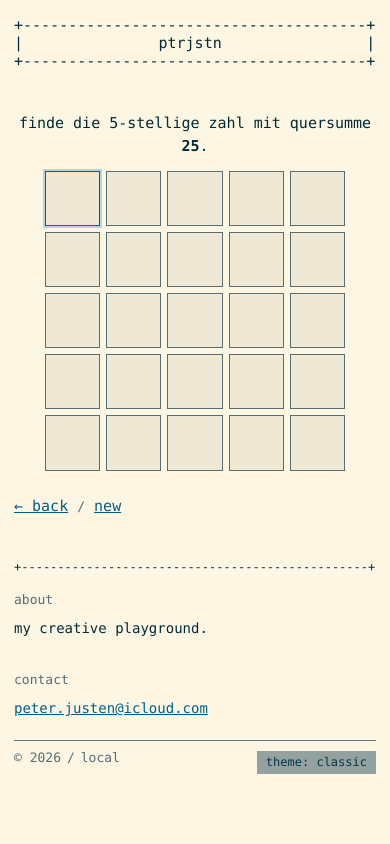
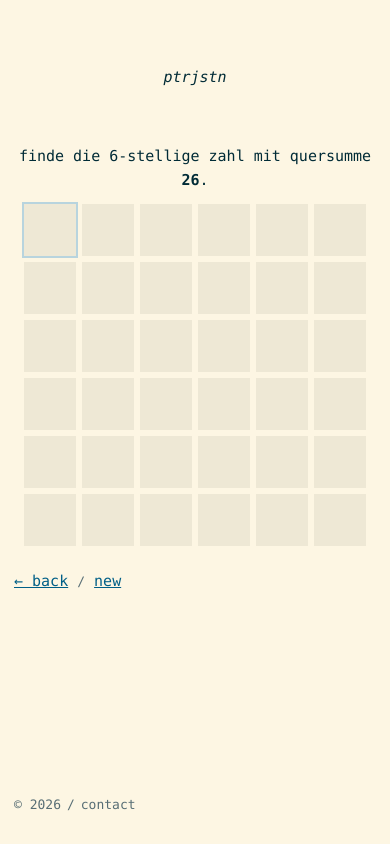
Before and after one commit to ptrjstn/website, a plain HTML site: page d001.html in a window 390 px wide. Drawn offline with Linux system fonts and the light colour scheme.

Commit message:
reduced design; made sumit playground bigger;

```diff
--- a/d001.html
+++ b/d001.html
@@ -3,18 +3,16 @@
 <head>
   <meta charset="utf-8" />
   <meta name="viewport" content="width=device-width, initial-scale=1" />
-  <title>drop 02 — Primes</title>
+  <title>drop 001 - sumit</title>
   <link rel="stylesheet" href="styles.css" />
 </head>
 
 <body>
   <main class="wrap">
-    <pre class="ascii" data-ascii="header" data-title="ptrjstn"></pre>
-
-    <h1 class="sr-only">ptrjstn</h1>
+    <div class="site-title">ptrjstn</div>
 
     <section class="page-content">
-    <p class="text">finde die 5-stellige zahl mit quersumme <strong id="targetSum"></strong>.</p>
+    <p class="text">finde die 6-stellige zahl mit quersumme <strong id="targetSum"></strong>.</p>
 
     <div class="game">
       <div class="board" id="board" aria-label="Primes board"></div>
@@ -31,16 +29,13 @@
       <a href="#" id="newGame">new</a>
     </p>
     </section>
+    <div class="footer-divider" aria-hidden="true"></div>
 
-    <pre class="ascii" aria-hidden="true" data-ascii="line"></pre>
-
-    <div id="sharedMeta"></div>
 
     <div id="sharedFooter"></div>
   </main>
 
   <script src="fragments.js"></script>
-  <script src="shell.js"></script>
 
   <script>
     const boardEl = document.getElementById("board");
@@ -49,8 +44,8 @@
     const newGame = document.getElementById("newGame");
     const targetSumEl = document.getElementById("targetSum");
 
-    const ROWS = 5;
-    const COLS = 5;
+    const ROWS = 6;
+    const COLS = 6;
     let answer = "";
     let row = 0;
     let gameOver = false;
@@ -191,12 +186,12 @@
       return s.split("").reduce((acc, d) => acc + Number(d || 0), 0);
     }
 
-    function randomFiveDigit() {
-      return String(Math.floor(Math.random() * 90000) + 10000);
+    function randomSixDigit() {
+      return String(Math.floor(Math.random() * 900000) + 100000);
     }
 
     function startGame() {
-      answer = randomFiveDigit();
+      answer = randomSixDigit();
       targetSumEl.textContent = String(digitSum(answer));
       row = 0;
       gameOver = false;
@@ -223,7 +218,7 @@
       --game-card: transparent;
       --game-line: #586e75;
       --hit: #859900;
-      --near: #cb4b16;
+      --near: #ffcc00;
       --miss: #93a1a1;
     }
 
@@ -231,13 +226,6 @@
       background: var(--bg);
       color: var(--ink);
       font-family: var(--typewriter);
-    }
-
-    .ascii{
-      font-family: var(--typewriter);
-      font-size: 13px;
-      line-height: 1.2;
-      margin-bottom: 16px;
     }
     .page-content{
       margin: 42px 0;
@@ -265,21 +253,22 @@
 
     .board{
       display: grid;
-      grid-template-rows: repeat(5, 1fr);
+      grid-template-rows: repeat(6, 1fr);
       gap: 6px;
-      width: min(300px, calc(100vw - 48px));
+      width: min(360px, calc(100vw - 48px));
     }
 
     .row{
       display: grid;
-      grid-template-columns: repeat(5, 1fr);
+      grid-template-columns: repeat(6, 1fr);
       gap: 6px;
     }
 
     .cell{
+      caret-color: transparent;
       width: 100%;
       aspect-ratio: 1 / 1;
-      border: 1px solid var(--game-line);
+      border: 0;
       border-radius: 0;
       font-size: 17px;
       text-align: center;
@@ -287,29 +276,26 @@
       color: var(--ink);
       outline: none;
       background: #eee8d5;
-      transition: border-color 120ms ease, background 120ms ease;
+      transition: background 120ms ease;
       font-family: var(--typewriter);
     }
 
     .cell:focus{
-      border-color: var(--link);
+      outline: none;
       box-shadow: 0 0 0 2px rgba(38,139,210,0.32);
     }
 
     .cell.hit{
-      border-color: var(--hit);
       background: var(--hit);
       color: #fff;
     }
 
     .cell.near{
-      border-color: var(--near);
       background: var(--near);
       color: #fdf6e3;
     }
 
     .cell.miss{
-      border-color: var(--game-line);
       background: var(--miss);
       color: #073642;
     }
@@ -329,11 +315,6 @@
       .wrap{
         padding: 16px 14px 32px;
       }
-
-      .ascii{
-        font-size: 12px;
-      }
-
       .cell{
         font-size: 19px;
       }
--- a/fragments.js
+++ b/fragments.js
@@ -1,33 +1,15 @@
 (() => {
   function renderFragments() {
-    const metaMount = document.getElementById("sharedMeta");
-    if (metaMount) {
-      metaMount.innerHTML = `
-    <div class="meta-row">
-      <section id="about" class="block">
-        <div class="label">about</div>
-        <p class="text">my creative playground.</p>
-      </section>
+    const footerMount = document.getElementById("sharedFooter");
+    if (!footerMount) return;
 
-      <section id="contact" class="block">
-        <div class="label">contact</div>
-        <p class="text">
-          <a href="mailto:peter.justen@icloud.com">peter.justen@icloud.com</a>
-        </p>
-      </section>
-    </div>`;
-    }
-
-    const footerMount = document.getElementById("sharedFooter");
-    if (footerMount) {
-      footerMount.innerHTML = `
+    const year = String(new Date().getFullYear());
+    footerMount.innerHTML = `
     <footer class="foot">
-      <span class="muted">© <span id="year"></span></span>
+      <span class="muted">© ${year}</span>
       <span class="muted">/</span>
-      <span class="muted">local</span>
-      <button id="themeToggle" class="btn secondary" type="button">theme: classic</button>
+      <a class="foot-contact" href="mailto:peter.justen@icloud.com" aria-label="contact">contact</a>
     </footer>`;
-    }
   }
 
   if (document.readyState === "loading") {
--- a/shell.js
+++ /dev/null
@@ -1,116 +0,0 @@
-(() => {
-  const THEME_KEY = "site_theme";
-
-  function setYear() {
-    const yearEl = document.getElementById("year");
-    if (yearEl) yearEl.textContent = String(new Date().getFullYear());
-  }
-
-  function getTheme() {
-    const saved = localStorage.getItem(THEME_KEY);
-    return saved === "function" ? "function" : "classic";
-  }
-
-  function applyTheme(theme) {
-    const root = document.documentElement;
-    if (theme === "function") {
-      root.setAttribute("data-theme", "function");
-    } else {
-      root.removeAttribute("data-theme");
-    }
-  }
-
-  function updateThemeButton(theme) {
-    const btn = document.getElementById("themeToggle");
-    if (!btn) return;
-    btn.textContent = theme === "function" ? "theme: function" : "theme: classic";
-    btn.className = theme === "function" ? "btn primary" : "btn secondary";
-  }
-
-  function pickTargetWidth() {
-    const dropsWrap = document.querySelector(".drops-fade");
-    if (dropsWrap) return dropsWrap.getBoundingClientRect().width;
-
-    const wrap = document.querySelector(".wrap");
-    if (!wrap) return 0;
-    const cs = window.getComputedStyle(wrap);
-    return wrap.clientWidth - parseFloat(cs.paddingLeft || 0) - parseFloat(cs.paddingRight || 0);
-  }
-
-  function fitTopBottom(el, fitWidth) {
-    const cs = window.getComputedStyle(el);
-    const canvas = document.createElement("canvas");
-    const ctx = canvas.getContext("2d");
-    if (!ctx) return "+----------+";
-
-    ctx.font = `${cs.fontStyle} ${cs.fontWeight} ${cs.fontSize} ${cs.fontFamily}`;
-    const unit = Math.max(1, ctx.measureText("-").width);
-    let widthChars = Math.max(12, Math.floor(fitWidth / unit));
-
-    while (widthChars >= 12) {
-      const candidate = "+" + "-".repeat(Math.max(1, widthChars - 2)) + "+";
-      if (ctx.measureText(candidate).width <= fitWidth + 0.5) return candidate;
-      widthChars -= 1;
-    }
-
-    return "+----------+";
-  }
-
-  function renderAsciiShell() {
-    const headerEl = document.querySelector('[data-ascii="header"]');
-    if (!headerEl) return;
-
-    const fitWidth = pickTargetWidth();
-    if (!fitWidth) return;
-
-    const headerTopBottom = fitTopBottom(headerEl, fitWidth);
-    const widthChars = headerTopBottom.length;
-    const title = (headerEl.dataset.title || "").toLowerCase();
-    const padSpace = Math.max(0, widthChars - 2 - title.length);
-    const left = Math.floor(padSpace / 2);
-    const right = padSpace - left;
-    const mid = "|" + " ".repeat(left) + title + " ".repeat(right) + "|";
-
-    headerEl.textContent = headerTopBottom + "\n" + mid + "\n" + headerTopBottom;
-
-    const lineEls = document.querySelectorAll('[data-ascii="line"]');
-    lineEls.forEach((lineEl) => {
-      const lineTopBottom = fitTopBottom(lineEl, fitWidth);
-      lineEl.textContent = lineTopBottom;
-    });
-  }
-
-  function initThemeToggle() {
-    let theme = getTheme();
-    applyTheme(theme);
-    updateThemeButton(theme);
-
-    const btn = document.getElementById("themeToggle");
-    if (!btn) return;
-
-    btn.addEventListener("click", () => {
-      theme = theme === "function" ? "classic" : "function";
-      localStorage.setItem(THEME_KEY, theme);
-      applyTheme(theme);
-      updateThemeButton(theme);
-      renderAsciiShell();
-    });
-  }
-
-  function initShell() {
-    initThemeToggle();
-    setYear();
-    renderAsciiShell();
-
-    window.addEventListener("resize", renderAsciiShell);
-    if (document.fonts && document.fonts.ready) {
-      document.fonts.ready.then(renderAsciiShell).catch(() => {});
-    }
-  }
-
-  if (document.readyState === "loading") {
-    document.addEventListener("DOMContentLoaded", initShell, { once: true });
-  } else {
-    initShell();
-  }
-})();
--- a/styles.css
+++ b/styles.css
@@ -20,45 +20,6 @@
   --typewriter: "courier prime", "special elite", "ibm plex mono", "sfmono-regular", menlo, monaco, monospace;
 }
 
-:root[data-theme="function"]{
-  /* FUNCTION palette (visuell aus dem PDF abgeleitet) */
-  --fn-butter: #F5EDC6;
-  --fn-mint:   #C8E3DD;
-  --fn-peach:  #D0A78E;
-  --fn-teal:   #006B7A;
-  --fn-olive:  #9A9A84;
-
-  /* neutrals warm */
-  --white: #FFFFFF;
-  --ink: #1F1B17;
-  --ink-muted: #6F665B;
-
-  /* roles */
-  --bg: var(--fn-butter);
-  --bg-rgb: 245,237,198;
-  --bg-alt: var(--fn-mint);
-  --surface: var(--white);
-
-  --text: var(--ink);
-  --text-muted: var(--ink-muted);
-
-  --primary: var(--fn-teal);
-  --primary-text: #FFFFFF;
-
-  --secondary: var(--fn-peach);
-  --secondary-text: var(--ink);
-
-  --border: rgba(31,27,23,.12);
-  --divider: var(--fn-olive);
-
-  --focus: var(--fn-teal);
-
-  /* aliases used by existing css */
-  --muted: var(--text-muted);
-  --line: var(--divider);
-  --link: var(--primary);
-}
-
 *{ box-sizing: border-box; }
 
 html, body{
@@ -67,6 +28,8 @@ html, body{
 }
 
 body{
+  min-height: 100dvh;
+  display: flex;
   background: var(--bg);
   color: var(--ink);
   font-family: var(--typewriter);
@@ -76,59 +39,54 @@ body{
 
 .wrap{
   max-width: 760px;
+  width: 100%;
+  min-height: 100dvh;
+  display: flex;
+  flex-direction: column;
   padding: 18px 18px 40px;
   margin: 0 auto;
 }
 
-/* ASCII elements */
-.ascii{
+.site-title{
+  text-align: center;
   font-family: var(--typewriter);
-  font-size: 12px;
-  line-height: 1.2;
-  margin: 0 0 14px 0;
+  font-size: 15px;
+  font-style: italic;
   color: var(--ink);
-  white-space: pre;
+  margin: 50px 0 14px 0;
 }
 
-.ascii[data-ascii="header"]{
-  font-size: 15px;
+.footer-divider{
+  margin-top: auto;
+  border-top: 0;
+  height: 0;
+  margin-bottom: 10px;
 }
 
-/* Keep real h1 for a11y, but hide visually */
-.sr-only{
-  position: absolute;
-  width: 1px; height: 1px;
-  padding: 0; margin: -1px;
-  overflow: hidden;
-  clip: rect(0, 0, 0, 0);
-  white-space: nowrap;
-  border: 0;
+.foot-contact{
+  color: var(--muted);
+  font-size: 13px;
+  font-family: var(--typewriter);
+  text-decoration: none;
 }
+
+.foot-contact:hover,
+.foot-contact:focus,
+.foot-contact:focus-visible{
+  color: var(--muted);
+  background: transparent;
+  text-decoration: none;
+  outline: none;
+  box-shadow: none;
+}
+
 
 .block{
   margin: 0 0 18px 0;
 }
 
 #drops.block{
-  margin: 20px 0;
-}
-
-#contact{
-  text-align: right;
-}
-
-.meta-row{
-  display: grid;
-  grid-template-columns: 1fr 1fr;
-  gap: 18px;
-  align-items: start;
-}
-
-.label{
-  font-family: var(--typewriter);
-  font-size: 13px;
-  color: var(--muted);
-  margin: 0 0 8px 0;
+    margin: 30px 0 20px;
 }
 
 a{
@@ -140,73 +98,18 @@ a:hover{
   background: rgba(0,95,135,0.18);
 }
 
-.btn{
-  border: 1px solid var(--line);
-  background: var(--surface);
-  color: var(--text);
-  font-family: var(--typewriter);
-  font-size: 12px;
-  line-height: 1.1;
-  padding: 4px 8px;
-  cursor: pointer;
-}
-
-.btn.primary{
-  background: var(--primary);
-  color: var(--primary-text);
-  border-color: transparent;
-}
-
-.btn.secondary{
-  background: var(--secondary);
-  color: var(--secondary-text);
-  border-color: transparent;
-}
-
-.foot .btn{
-  margin-left: auto;
-}
-
-:root[data-theme="function"] .btn.primary:hover { filter: brightness(0.95); }
-:root[data-theme="function"] .btn.secondary:hover { filter: brightness(0.97); }
-
-:root[data-theme="function"] a {
-  color: var(--primary);
-  text-decoration-color: rgba(0,107,122,.35);
-}
-
-:root[data-theme="function"] a:hover {
-  text-decoration-color: var(--primary);
-}
-
-:root[data-theme="function"] input,
-:root[data-theme="function"] textarea {
-  background: var(--surface);
-  border: 1px solid var(--border);
-  color: var(--text);
-}
-
-:root[data-theme="function"] input:focus-visible,
-:root[data-theme="function"] textarea:focus-visible {
-  outline: 2px solid var(--focus);
-  outline-offset: 2px;
-}
-
 
 .text{
   margin: 0;
   color: var(--ink);
 }
 
-.meta-row .text,
-.meta-row .text a{
-  font-family: var(--typewriter);
-  font-size: 14px;
-}
-
 /* Drops list */
 .drops-fade{
   position: relative;
+  overflow-x: hidden;
+  width: 100%;
+  max-width: 100%;
 }
 
 .drops-fade::after{
@@ -224,10 +127,14 @@ a:hover{
   list-style: none;
   padding: 0;
   margin: 0;
+  width: 100%;
+  max-width: 100%;
 }
 
 .drop{
   min-width: 0;
+  max-width: 100%;
+  width: 100%;
   display: grid;
   font-family: var(--typewriter);
   letter-spacing: 0.01em;
@@ -251,6 +158,7 @@ a:hover{
   min-width: 0;
   font-size: 15px;
   overflow-wrap: anywhere;
+  word-break: break-word;
 }
 
 .status{
@@ -268,7 +176,7 @@ a:hover{
   position: relative;
 }
 
-.burst-new{
+  .burst-new{
   position: absolute;
   right: 38px;
   top: 60%;
@@ -327,10 +235,11 @@ a:hover{
 .foot{
   margin-top: 2px;
   padding-top: 10px;
-  border-top: 1px solid var(--line);
+  border-top: 0;
   display: flex;
+  align-items: center;
   gap: 6px;
-  flex-wrap: wrap;
+  flex-wrap: nowrap;
   line-height: 1.1;
 }
 
@@ -340,26 +249,43 @@ a:hover{
   font-family: var(--typewriter);
 }
 
+@media (max-width: 760px){
+  .drop{
+    grid-template-columns: 34px minmax(0,1fr) auto;
+    gap: 8px;
+    align-items: center;
+  }
+
+  .title{
+    white-space: nowrap;
+    overflow: hidden;
+    text-overflow: ellipsis;
+    font-size: 14px;
+  }
+
+  .status{
+    white-space: nowrap;
+    justify-self: end;
+  }
+}
+
 /* Mobile */
 @media (max-width: 520px){
-  #contact{
-    text-align: left;
+  .wrap{
+    padding-left: 12px;
+    padding-right: 12px;
   }
 
-  .meta-row{
-    grid-template-columns: 1fr;
-    gap: 12px;
+  .burst-new{
+    right: 8px;
+    width: 56px;
+    height: 56px;
   }
 
-  .drop{
-    grid-template-columns: 40px minmax(0,1fr);
-    grid-template-areas:
-      "code title"
-      "code status";
+  .burst-new .star{
+    width: 48px;
+    height: 48px;
   }
-  .code{ grid-area: code; }
-  .title{ grid-area: title; }
-  .status{ grid-area: status; justify-self: start; }
 }
 
 
```
Also changed, not shown: d002.html (+3 -21 lines), d003.html (+2 -7 lines), index.html (+2 -12 lines), 1 other file.
